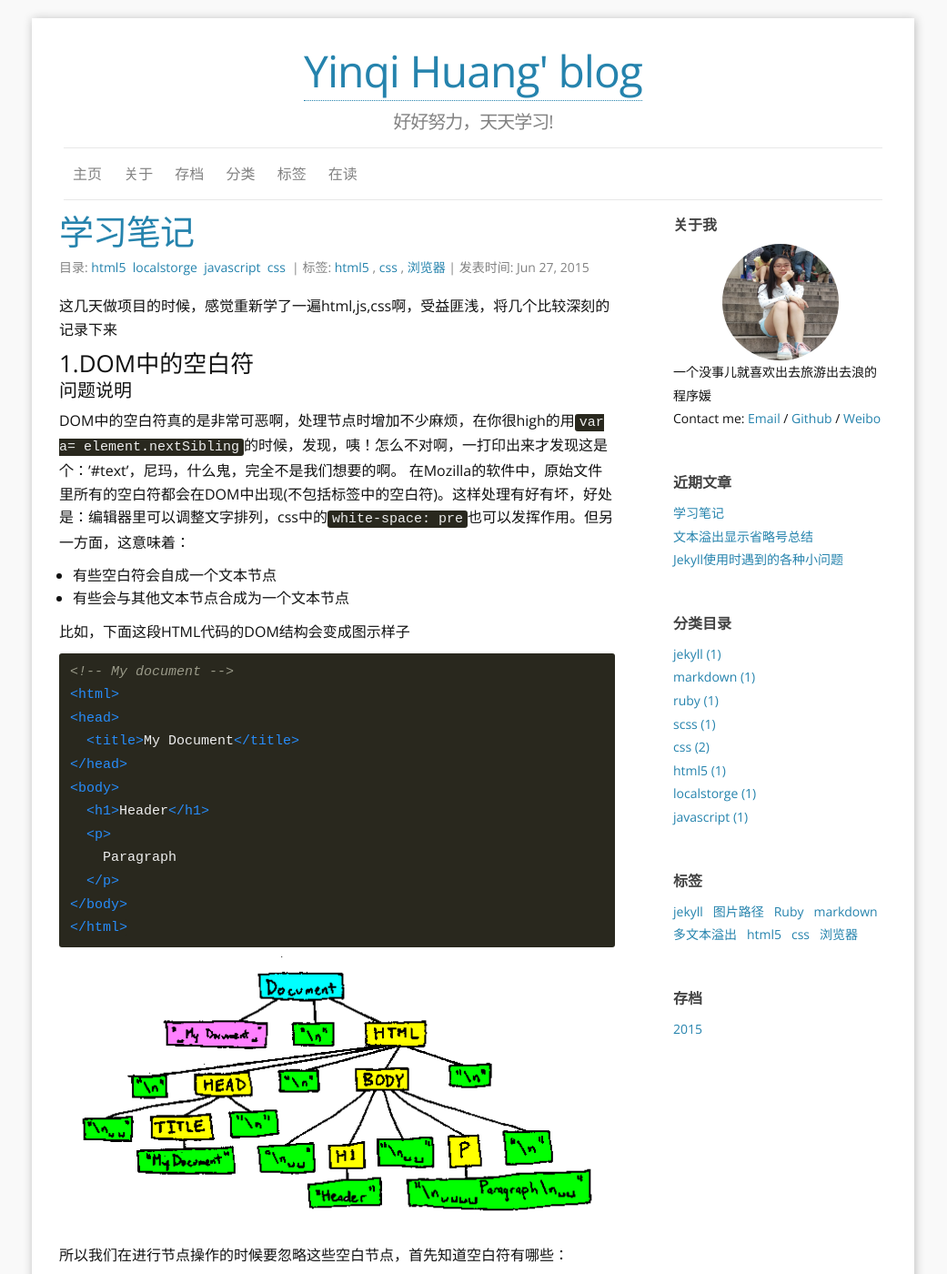
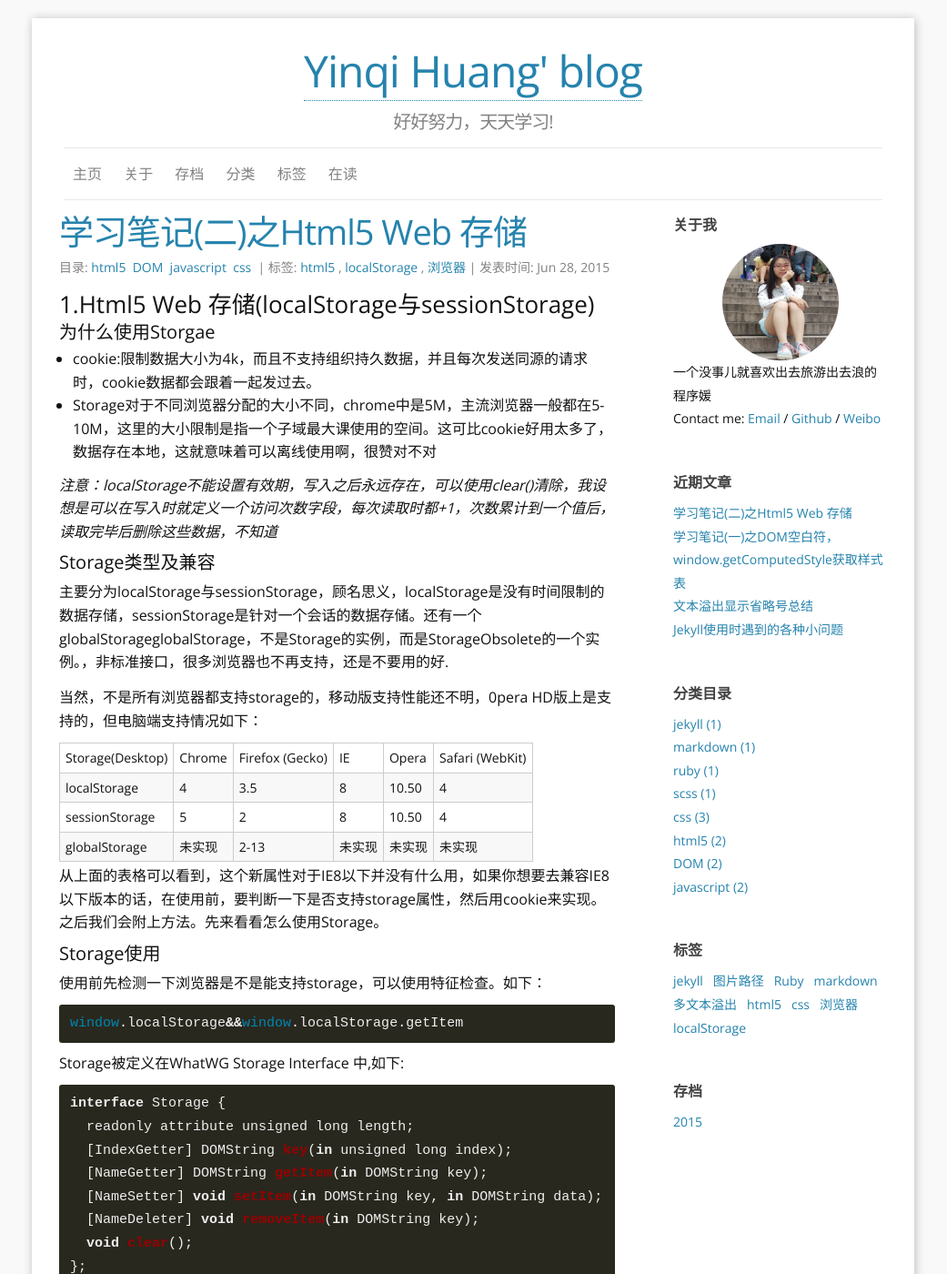
Before and after one commit to hyq9508/hyq.github.io, a Jekyll site: the page built from index.html, in a window 1280 px wide and 1400 px high. Shown: the whole window at 91% size, without its empty margins (120-1161 px from the left). Built offline with Jekyll 4.4.1, drawn with Linux system fonts in a browser that asks for light colours; the list of posts is cut into pages by our own code; some of the changed text lies outside the part shown.

Commit message:
add a new artical

```diff
--- a/_posts/2015-06-27-project-conclude.md
+++ b/_posts/2015-06-27-project-conclude.md
@@ -1,8 +1,8 @@
 ---
 layout: post
-title: 学习笔记
+title: 学习笔记(一)之DOM空白符，window.getComputedStyle获取样式表
 modified: 2015-06-27
-categories: [html5, localstorge, javascript, css]
+categories: [html5, DOM, javascript, css]
 tags:
   - html5
   - css
@@ -162,3 +162,5 @@ function node_after( sib )
 var ele= document.getElementById('t');
 var style=ele.currentStyle?ele.currentStyle:window.getComputedStyle(ele, null);
 {% endhighlight %}
+
+东西太多了，明天再继续写吧~
--- /dev/null
+++ b/_posts/2015-06-28-project-conclude2.md
@@ -0,0 +1,117 @@
+---
+layout: post
+title: 学习笔记(二)之Html5 Web 存储
+modified: 2015-06-27
+categories: [html5, DOM, javascript, css]
+tags:
+  - html5
+  - localStorage
+  - 浏览器
+comment: true
+---
+
+###1.Html5 Web 存储(localStorage与sessionStorage)
+
+####为什么使用Storgae
+
+* cookie:限制数据大小为4k，而且不支持组织持久数据，并且每次发送同源的请求时，cookie数据都会跟着一起发过去。
+* Storage对于不同浏览器分配的大小不同，chrome中是5M，主流浏览器一般都在5-10M，这里的大小限制是指一个子域最大课使用的空间。这可比cookie好用太多了，数据存在本地，这就意味着可以离线使用啊，很赞对不对
+
+<em>注意：localStorage不能设置有效期，写入之后永远存在，可以使用clear()清除，我设想是可以在写入时就定义一个访问次数字段，每次读取时都+1，次数累计到一个值后，读取完毕后删除这些数据，不知道</em>
+
+####Storage类型及兼容
+
+主要分为localStorage与sessionStorage，顾名思义，localStorage是没有时间限制的数据存储，sessionStorage是针对一个会话的数据存储。还有一个 globalStorageglobalStorage，不是Storage的实例，而是StorageObsolete的一个实例。，非标准接口，很多浏览器也不再支持，还是不要用的好.
+
+当然，不是所有浏览器都支持storage的，移动版支持性能还不明，0pera HD版上是支持的，但电脑端支持情况如下：
+
+
+| Storage(Desktop) | Chrome | Firefox (Gecko) |   IE   |  Opera | Safari (WebKit) |
+|  localStorage    |   4    |       3.5       |    8   |  10.50 |     4           |
+|  sessionStorage  |   5    |       2         |    8   |  10.50 |     4           |
+|  globalStorage   | 未实现 |      2-13       | 未实现 | 未实现 |    未实现       |
+
+从上面的表格可以看到，这个新属性对于IE8以下并没有什么用，如果你想要去兼容IE8以下版本的话，在使用前，要判断一下是否支持storage属性，然后用cookie来实现。之后我们会附上方法。先来看看怎么使用Storage。
+
+####Storage使用
+
+使用前先检测一下浏览器是不是能支持storage，可以使用特征检查。如下：
+
+{% highlight javascript lineons %}
+window.localStorage&&window.localStorage.getItem
+{% endhighlight %}
+
+Storage被定义在WhatWG Storage Interface 中,如下:
+
+{% highlight javascript lineons %}
+interface Storage {
+  readonly attribute unsigned long length;
+  [IndexGetter] DOMString key(in unsigned long index);
+  [NameGetter] DOMString getItem(in DOMString key);
+  [NameSetter] void setItem(in DOMString key, in DOMString data);
+  [NameDeleter] void removeItem(in DOMString key);
+  void clear();
+};
+{% endhighlight %}
+
+对应的使用方法为：
+
+* length：只读属性，本地存储数据的个数
+* key(i): 获得第i个数据的值
+* getItem(key): 得到字段为key的值
+* setItem(key, value)：向key字段中写入值value
+* removeItem(key): 从本地数据中移除key字段
+* clear(): 清除同一个域下的所有数据
+
+<em>注意：storage和cookie一样，以键值对的方式存储数据。在存储数据前，不管value值是什么类型，都会被toString方法转化成字符串存储，一般的做法都是使用浏览器提供的JSON或者是序列化方法来存取对象。</em>
+
+举个例子：
+
+{% highlight javascript lineons %}
+var ls=localStorage;
+var data={
+  user:"John",
+  sex:"female"
+};
+ls.setItem('data',data);
+ls.setItem('realData',JSON.stringify(data));
+console.info(ls.data); //[object Object]
+console.info(ls.realData); //{"user":"John","sex":"female"}
+{% endhighlight %}
+
+
+####不支持Storge怎么办
+
+对于IE6和IE7，也可以使用userData，最多提供1024kb的空间，并且可以设置有效期，但是仍然存在写满报错的问题，并且userData创建的存储文件不能被枚举，因此需要人为地维护。
+另外还可以使用内嵌flash控件，使用flash的本地存储空间，flash默认提供100kb，使用更多需要用户授权。
+
+下面给大家介绍一个办法，使用cookie模拟Storage的操作，来自MDN官网，亲测好使
+
+{% highlight javascript lineons %}
+if (!window.localStorage) {
+  window.localStorage = {
+    getItem: function (sKey) {
+      if (!sKey || !this.hasOwnProperty(sKey)) { return null; }
+      return unescape(document.cookie.replace(new RegExp("(?:^|.*;\\s*)" + escape(sKey).replace(/[\-\.\+\*]/g, "\\$&") + "\\s*\\=\\s*((?:[^;](?!;))*[^;]?).*"), "$1"));
+    },
+    key: function (nKeyId) { return unescape(document.cookie.replace(/\s*\=(?:.(?!;))*$/, "").split(/\s*\=(?:[^;](?!;))*[^;]?;\s*/)[nKeyId]); },
+    setItem: function (sKey, sValue) {
+      if(!sKey) { return; }
+      document.cookie = escape(sKey) + "=" + escape(sValue) + "; path=/";
+      this.length = document.cookie.match(/\=/g).length;
+    },
+    length: 0,
+    removeItem: function (sKey) {
+      if (!sKey || !this.hasOwnProperty(sKey)) { return; }
+      var sExpDate = new Date();
+      sExpDate.setDate(sExpDate.getDate() - 1);
+      document.cookie = escape(sKey) + "=; expires=" + sExpDate.toGMTString() + "; path=/";
+      this.length--;
+    },
+    hasOwnProperty: function (sKey) { return (new RegExp("(?:^|;\\s*)" + escape(sKey).replace(/[\-\.\+\*]/g, "\\$&") + "\\s*\\=")).test(document.cookie); }
+  };
+  window.localStorage.length = (document.cookie.match(/\=/g) || window.localStorage).length;
+}
+{% endhighlight %}
+
+(PS:今天晚上在餐馆吃饭的时候碰到一个超帅的男生，聊了两句眼睛放亮啊，一整个晚上心情都超好)
--- a/b_about.md
+++ b/b_about.md
@@ -4,21 +4,8 @@
 comments: yes
 permalink: /about/
 ---
+为什么一要写这种关于介绍的东西就感觉好像到了晋江啊@.@, 本博客是托管在github上的，用的jekyll模板，高亮用的是pygments，这个是Python提供支持的，因此安装之前还需要安装了Python。jekyll下载使用可以看看[jekyll官网](http://jekyllcn.com/docs/templates/)
 
+之前也用过其他的博客，像LOFTER这种轻博客啊，segmentfault的博客啊，最近又换到了这里，因为发现这个演示demo什么的好方便啊，大一点的页面就可以不用jsfiddle了，有的时候加载速度慢，jsfiddle就跟老太太一样，慢的要哭。
 
-### Freshman21 is a Jekyll theme.
-
-A tribute to Twenty Twelve and Twenty eleven.
-
-I like wordpress's theme Twenty Twelve and Twenty eleven very much.
-So I called my Jekyll theme Freshman21 (Freshman <q>twenty-first</q> , it means twenty-first century, not twenty-one), this theme is based on my former theme [Freshman](https://github.com/yulijia/freshman/).
-
-Freshman21 have two main page format, one is [single column](http://yulijia.net/en/  "see demo"), the other is two columns. For more details, please see the articles on the site.
-
-<cite>Proudly enjoy using Freshman21 theme.</cite> <code>;)</code>
-
-<img title="麋鹿" src="https://i.imgur.com/Mdc4szJl.jpg" alt="麋鹿" width="580" height="668" />
-
-#### Hi, the picture you have seen in the sample-page is a Père David's deer photoed by my friend at Beijing Milu Park, China.
-
-Milu(麋鹿) is the chinese name of Père David's deer.
+欢迎大家一起交流指正，我也还是前端新手，一起互相学习哈。最后一句话愉快的结束掉。
```
